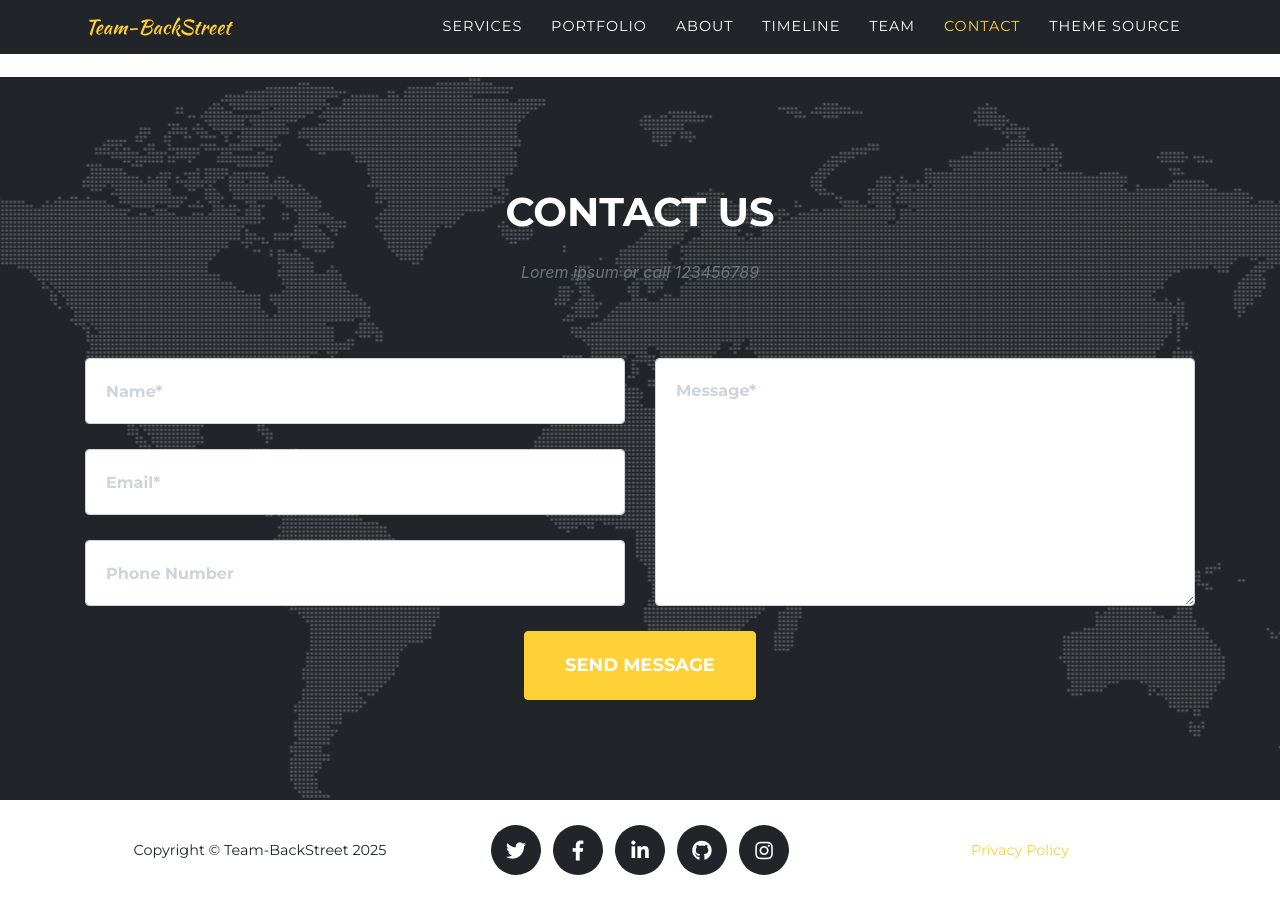
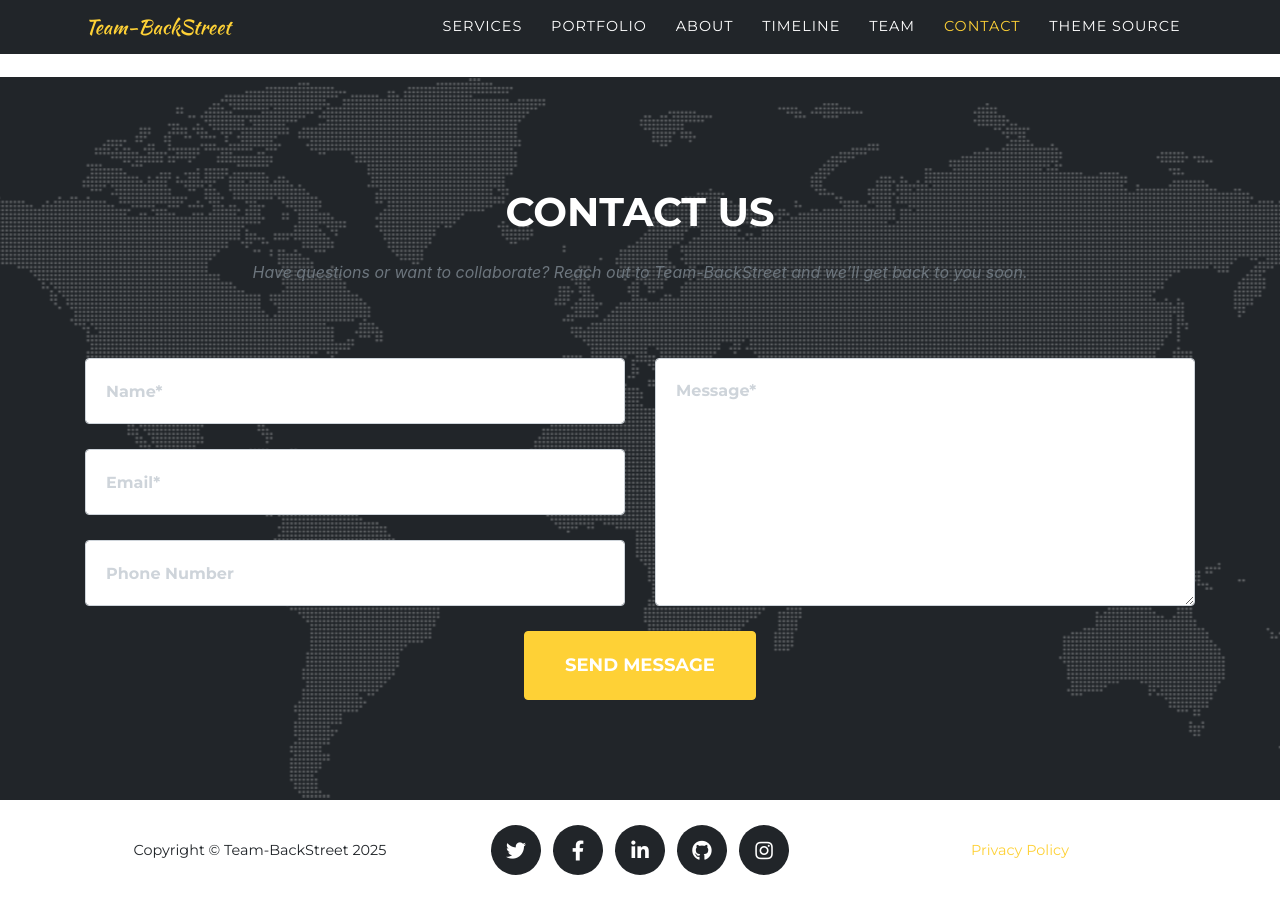
Before and after one commit to Team-BackStreet-2nd/backstreet.github.io, a Jekyll site: the page built from index.md, in a window 1280 px wide and 900 px high, scrolled down 5753 px. Built offline with Jekyll 4.4.1, drawn with Linux system fonts in a browser that asks for light colours; some web fonts are replaced.

Commit message:
251026 edit sitetext contact section

```diff
--- a/_data/sitetext.yml
+++ b/_data/sitetext.yml
@@ -123,7 +123,7 @@ en: &DEFAULT_EN
 
   contact:
     title: "Contact Us"
-    text: "Lorem ipsum or call 123456789"
+    text: "Have questions or want to collaborate? Reach out to Team-BackStreet and we’ll get back to you soon."
     section: contact
     name: "Name*"
     name-validation: "Please enter your name."
@@ -133,7 +133,7 @@ en: &DEFAULT_EN
     phone-validation: "Please enter your phone number."
     message: "Message*"
     message-validation: "Please enter a message."
-    subject: "Contact Form Submission"
+    subject: "BackStreet Contact Form Submission"
     submit: "Send Message"
 
   footer:
```
